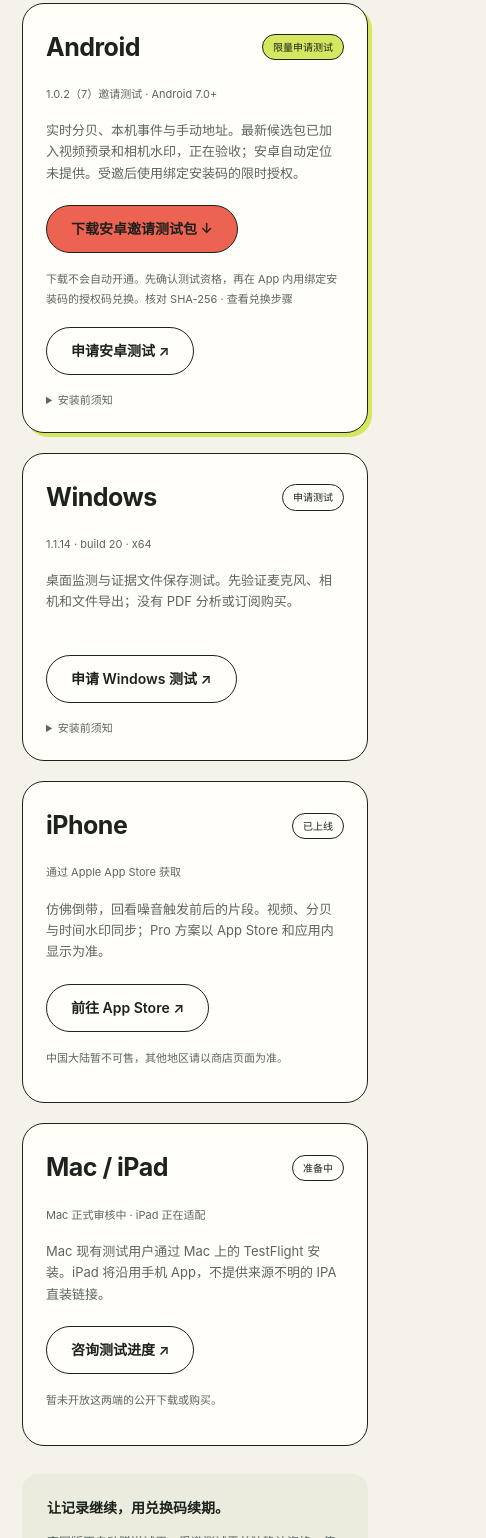
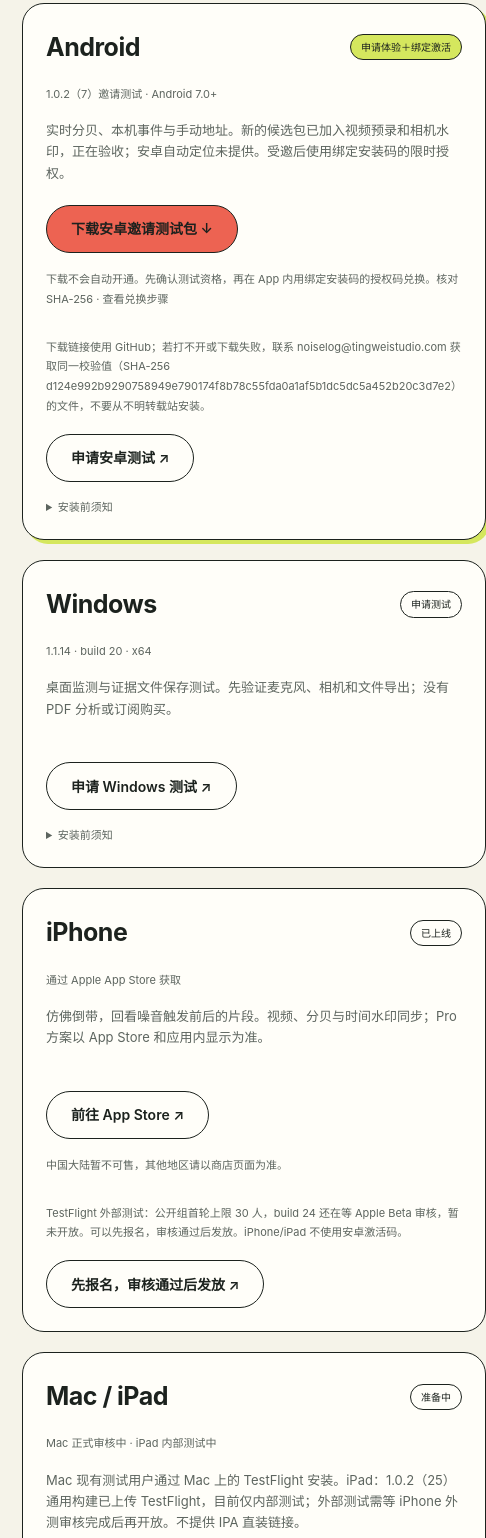
Before and after one commit to boby2028/noiselog-site, a plain HTML site: page index.html in a window 390 px wide. Shown: the part 2105-3643 px from the top of the page, 486 px wide, since content can reach past the window. Drawn offline with Linux system fonts and the light colour scheme.

Commit message:
Update download wording: Android GitHub note, iPhone TestFlight review status, iPad internal test

```diff
--- a/index.html
+++ b/index.html
@@ -6,10 +6,10 @@
 <div class="product-visual" aria-label="噪音事件示意图"><div class="visual-top"><span class="tiny-dot"></span> LOCAL RECORD <span>示例数据</span></div><div class="meter-label">一次噪音，被清楚记下。</div><div class="meter-value">68.4 <span>dB</span></div><div class="chart" aria-hidden="true"><i style="--h:15%"></i><i style="--h:21%"></i><i style="--h:17%"></i><i style="--h:32%"></i><i style="--h:25%"></i><i style="--h:20%"></i><i style="--h:72%"></i><i style="--h:95%"></i><i style="--h:79%"></i><i style="--h:48%"></i><i style="--h:36%"></i><i style="--h:23%"></i><i style="--h:28%"></i><i style="--h:15%"></i></div><div class="times"><span>22:30:01</span><span>22:30:08</span><span>22:30:15</span></div><div class="event"><div><small>噪音事件 · 示例</small><strong>22:30:08 <span>持续 7 秒</span></strong></div><b>已记录 ✓</b></div><p class="visual-note">这是功能示意，不是真实测量结果。各平台功能见下方。</p></div></section>
 <section id="how" class="shell how"><div class="section-heading"><p class="eyebrow">简单三步</p><h2>从声音，到可查看的记录。</h2></div><div class="steps"><article><span class="step-no">01</span><h3>设好触发条件</h3><p>选择触发分贝，按需要校准。达到条件再生成事件，持续声合并记录。</p></article><article><span class="step-no">02</span><h3>专注当下</h3><p>保持应用在前台运行，查看实时读数。手机退出前台或锁屏会停止监听。</p></article><article><span class="step-no">03</span><h3>回看与整理</h3><p>查看事件时间、峰值和平均值。导出能力因平台与版本而异，下方逐一说明。</p></article></div></section>
 <section id="downloads" class="shell downloads"><div class="section-heading"><p class="eyebrow">下载专区</p><h2>选对设备，再开始体验。</h2><p>安卓与 Windows 正在小范围测试，暂不公开提供不限功能的安装包。先申请体验，再按说明安装。</p></div><div class="download-grid">
-<article class="download-card featured"><div class="card-heading"><h3>Android</h3><span class="badge lime">限量申请测试</span></div><p class="version">1.0.2（7）邀请测试 · Android 7.0+</p><p>实时分贝、本机事件与手动地址。最新候选包已加入视频预录和相机水印，正在验收；安卓自动定位未提供。受邀后使用绑定安装码的限时授权。</p><a class="button coral" href="https://github.com/boby2028/tingweistudio-site/releases/download/noiselog-website-v6-20261101/NoiseLog-1.0.2-invite-build7.apk" rel="noopener noreferrer">下载安卓邀请测试包 ↓</a><p class="fine">下载不会自动开通。先确认测试资格，再在 App 内用绑定安装码的授权码兑换。<a href="downloads/SHA256.txt">核对 SHA-256</a> · <a href="support.html">查看兑换步骤</a></p><a class="button" href="mailto:noiselog@tingweistudio.com?subject=申请安卓测试&amp;body=手机型号：%0A系统版本：%0A希望测试的功能：">申请安卓测试 ↗</a><details><summary>安装前须知</summary><p>收到申请后按批次确认测试资格，资格确认不等于邮件已自动发出。测试功能不等于购买正式授权，安装方式与已知问题随包说明。华为设备需先确认系统是否支持 Android APK，不能保证 HarmonyOS NEXT 兼容。</p></details></article>
+<article class="download-card featured"><div class="card-heading"><h3>Android</h3><span class="badge lime">申请体验＋绑定激活</span></div><p class="version">1.0.2（7）邀请测试 · Android 7.0+</p><p>实时分贝、本机事件与手动地址。新的候选包已加入视频预录和相机水印，正在验收；安卓自动定位未提供。受邀后使用绑定安装码的限时授权。</p><a class="button coral" href="https://github.com/boby2028/tingweistudio-site/releases/download/noiselog-website-v6-20261101/NoiseLog-1.0.2-invite-build7.apk" rel="noopener noreferrer">下载安卓邀请测试包 ↓</a><p class="fine">下载不会自动开通。先确认测试资格，再在 App 内用绑定安装码的授权码兑换。<a href="downloads/SHA256.txt">核对 SHA-256</a> · <a href="support.html">查看兑换步骤</a></p><p class="fine">下载链接使用 GitHub；若打不开或下载失败，联系 <a href="mailto:noiselog@tingweistudio.com">noiselog@tingweistudio.com</a> 获取同一校验值（SHA-256 d124e992b9290758949e790174f8b78c55fda0a1af5b1dc5dc5a452b20c3d7e2）的文件，不要从不明转载站安装。</p><a class="button" href="mailto:noiselog@tingweistudio.com?subject=申请安卓测试&amp;body=手机型号：%0A系统版本：%0A希望测试的功能：">申请安卓测试 ↗</a><details><summary>安装前须知</summary><p>收到申请后按批次确认测试资格，资格确认不等于邮件已自动发出。测试功能不等于购买正式授权，安装方式与已知问题随包说明。华为设备需先确认系统是否支持 Android APK，不能保证 HarmonyOS NEXT 兼容。</p></details></article>
 <article class="download-card"><div class="card-heading"><h3>Windows</h3><span class="badge">申请测试</span></div><p class="version">1.1.14 · build 20 · x64</p><p>桌面监测与证据文件保存测试。先验证麦克风、相机和文件导出；没有 PDF 分析或订阅购买。</p><a class="button" href="mailto:noiselog@tingweistudio.com?subject=申请Windows测试&amp;body=电脑型号：%0AWindows版本：%0A希望测试的功能：">申请 Windows 测试 ↗</a><details><summary>安装前须知</summary><p>适用于兼容的 Windows 10/11 x64 设备。当前安装包未做可信代码签名，且尚待 Windows 真机验收。遇到系统安全提示先核对来源，不关闭整体安全防护。</p></details></article>
-<article class="download-card"><div class="card-heading"><h3>iPhone</h3><span class="badge">已上线</span></div><p class="version">通过 Apple App Store 获取</p><p>仿佛倒带，回看噪音触发前后的片段。视频、分贝与时间水印同步；Pro 方案以 App Store 和应用内显示为准。</p><a class="button" href="https://apps.apple.com/app/id6823163668" rel="noopener noreferrer" target="_blank">前往 App Store ↗</a><p class="fine">中国大陆暂不可售，其他地区请以商店页面为准。</p></article>
-<article class="download-card"><div class="card-heading"><h3>Mac / iPad</h3><span class="badge">准备中</span></div><p class="version">Mac 正式审核中 · iPad 正在适配</p><p>Mac 现有测试用户通过 Mac 上的 TestFlight 安装。iPad 将沿用手机 App，不提供来源不明的 IPA 直装链接。</p><a class="button" href="mailto:noiselog@tingweistudio.com?subject=邻证测试咨询">咨询测试进度 ↗</a><p class="fine">暂未开放这两端的公开下载或购买。</p></article>
-</div><div class="download-note" id="redeem"><strong>让记录继续，用兑换码续期。</strong><p>官网版不自动赠送试用。受邀测试需单独确认资格，使用绑定安装码、写明生效和到期时间的测试授权；正式购买计划提供 30 天及一年授权。到期后停止新监听与录制，已有日志与录像仍可查看、导出，不自动扣费。App Store 与华为商店版本的购买通道分别使用，不与官网码混用。</p><p>官网负责介绍与下载，兑换码在 App 内输入。计划流程：下载安装 → 查看安装码 → 在获准销售的商品页下单并提供安装码 → 收到绑定本次安装和明确期限的授权码 → App 内激活。第一阶段人工核对订单与发码。当前软件与店铺准入仍在准备，暂不开售；网页不处理付款或在线核销。</p><div class="offer-actions"><button class="button" id="xiaohongshu-offer" disabled>小红书授权 · 准备中</button><button class="button" id="month-offer" disabled>淘宝 30 天续期 · 准备中</button><button class="button" id="year-offer" disabled>淘宝一年续期 · 准备中</button></div><p class="fine">安卓预录候选包仍需真实手机验收；Windows 官网授权尚未接入，暂不开售。重装不自动获得新试用，重复兑换同一码不延长截止时间。</p></div></section>
+<article class="download-card"><div class="card-heading"><h3>iPhone</h3><span class="badge">已上线</span></div><p class="version">通过 Apple App Store 获取</p><p>仿佛倒带，回看噪音触发前后的片段。视频、分贝与时间水印同步；Pro 方案以 App Store 和应用内显示为准。</p><a class="button" href="https://apps.apple.com/app/id6823163668" rel="noopener noreferrer" target="_blank">前往 App Store ↗</a><p class="fine">中国大陆暂不可售，其他地区请以商店页面为准。</p><p class="fine">TestFlight 外部测试：公开组首轮上限 30 人，build 24 还在等 Apple Beta 审核，暂未开放。可以先报名，审核通过后发放。iPhone/iPad 不使用安卓激活码。</p><a class="button" href="mailto:noiselog@tingweistudio.com?subject=报名iPhone外部测试">先报名，审核通过后发放 ↗</a></article>
+<article class="download-card"><div class="card-heading"><h3>Mac / iPad</h3><span class="badge">准备中</span></div><p class="version">Mac 正式审核中 · iPad 内部测试中</p><p>Mac 现有测试用户通过 Mac 上的 TestFlight 安装。iPad：1.0.2（25）通用构建已上传 TestFlight，目前仅内部测试；外部测试需等 iPhone 外测审核完成后再开放。不提供 IPA 直装链接。</p><a class="button" href="mailto:noiselog@tingweistudio.com?subject=邻证测试咨询">咨询测试进度 ↗</a><p class="fine">暂未开放这两端的公开下载或购买。</p></article>
+</div><div class="download-note" id="redeem"><strong>让记录继续，用兑换码续期。</strong><p>官网版不自动赠送试用。受邀测试需单独确认资格，使用绑定安装码、写明生效和到期时间的测试授权；正式购买计划提供 30 天及一年授权。到期后停止新监听与录制，已有日志与录像仍可查看、导出，不自动扣费。App Store 与华为商店版本的购买通道分别使用，不与官网码混用。</p><p>官网负责介绍与下载，兑换码在 App 内输入。计划流程：下载安装 → 查看安装码 → 在获准销售的商品页下单并提供安装码 → 收到绑定本次安装和明确期限的授权码 → App 内激活。初期人工核对订单与发码。当前软件与店铺准入仍在准备，暂不开售；网页不处理付款或在线核销。</p><div class="offer-actions"><button class="button" id="xiaohongshu-offer" disabled>小红书授权 · 准备中</button><button class="button" id="month-offer" disabled>淘宝 30 天续期 · 准备中</button><button class="button" id="year-offer" disabled>淘宝一年续期 · 准备中</button></div><p class="fine">安卓预录候选包仍需真实手机验收；Windows 官网授权尚未接入，暂不开售。重装不自动获得新试用，重复兑换同一码不延长截止时间。</p></div></section>
 <section class="shell closing"><div><p class="eyebrow">一起把它做得更好</p><h2>告诉我们，哪里还不够顺手。</h2><p>反馈机型、系统版本与复现步骤即可。请勿附上私人音视频或精确地址。</p></div><a class="button lime-button" href="mailto:noiselog@tingweistudio.com?subject=邻证测试反馈">发送测试反馈 ↗</a></section></main>
 <footer class="shell"><div class="footer-top"><a class="brand" href="index.html"><img src="assets/noiselog-icon.png" width="34" height="34" alt="邻证图标"><span>邻证 NoiseLog</span></a><div><a href="privacy.html">隐私与下载说明</a><a href="support.html">帮助</a><a href="mailto:noiselog@tingweistudio.com">联系我们</a></div></div><p class="fine">读数受设备麦克风与校准影响，不能代替经计量认证的声级计；本机文件与报告属于辅助记录，不保证任何机构直接采信。</p><p class="fine">Tingwei Studio · noiselog@tingweistudio.com</p></footer><script src="site-config.js"></script><script src="offers.js"></script></body></html>
```
Also changed, not shown: privacy.html (+1 -1 lines), support.html (+1 -1 lines).
